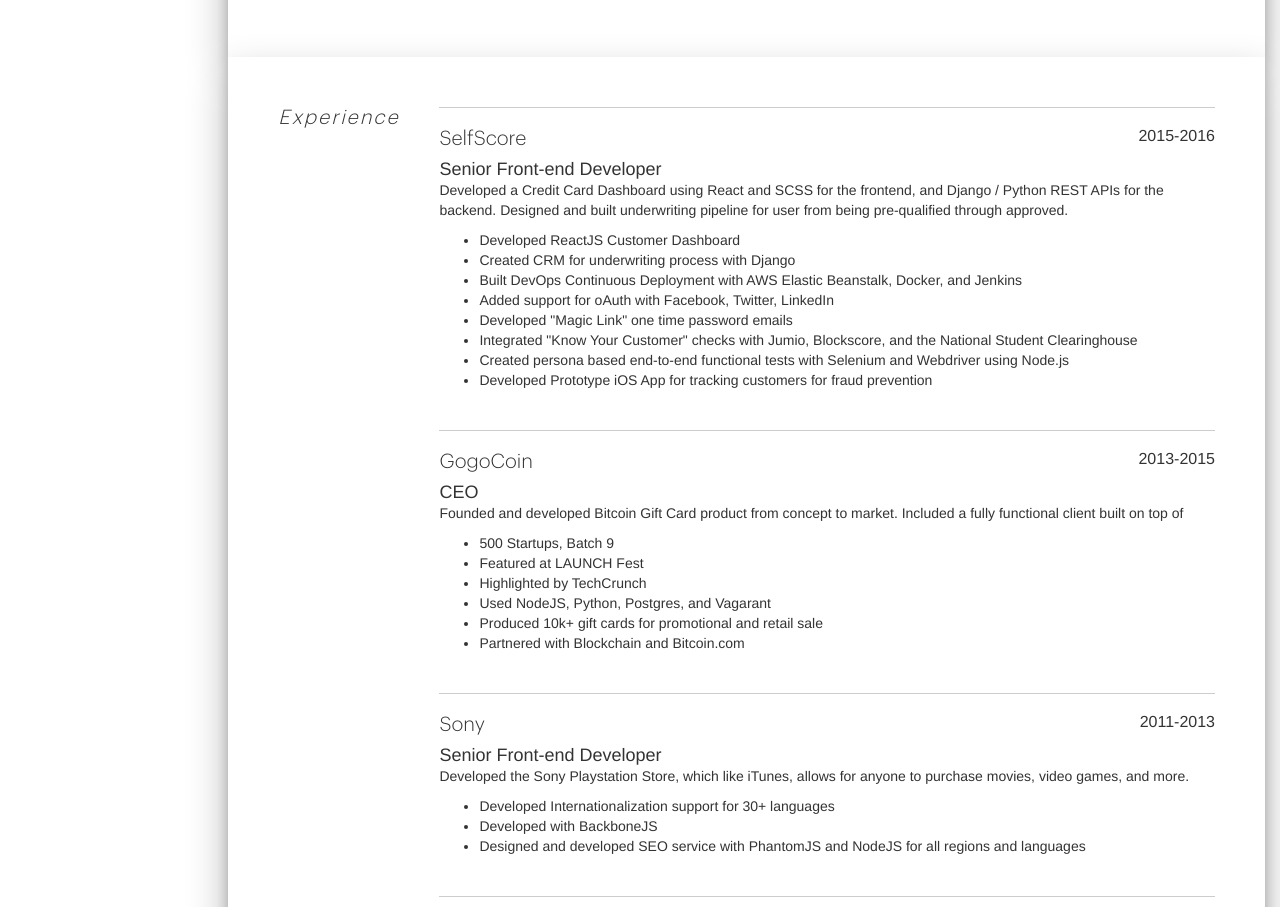
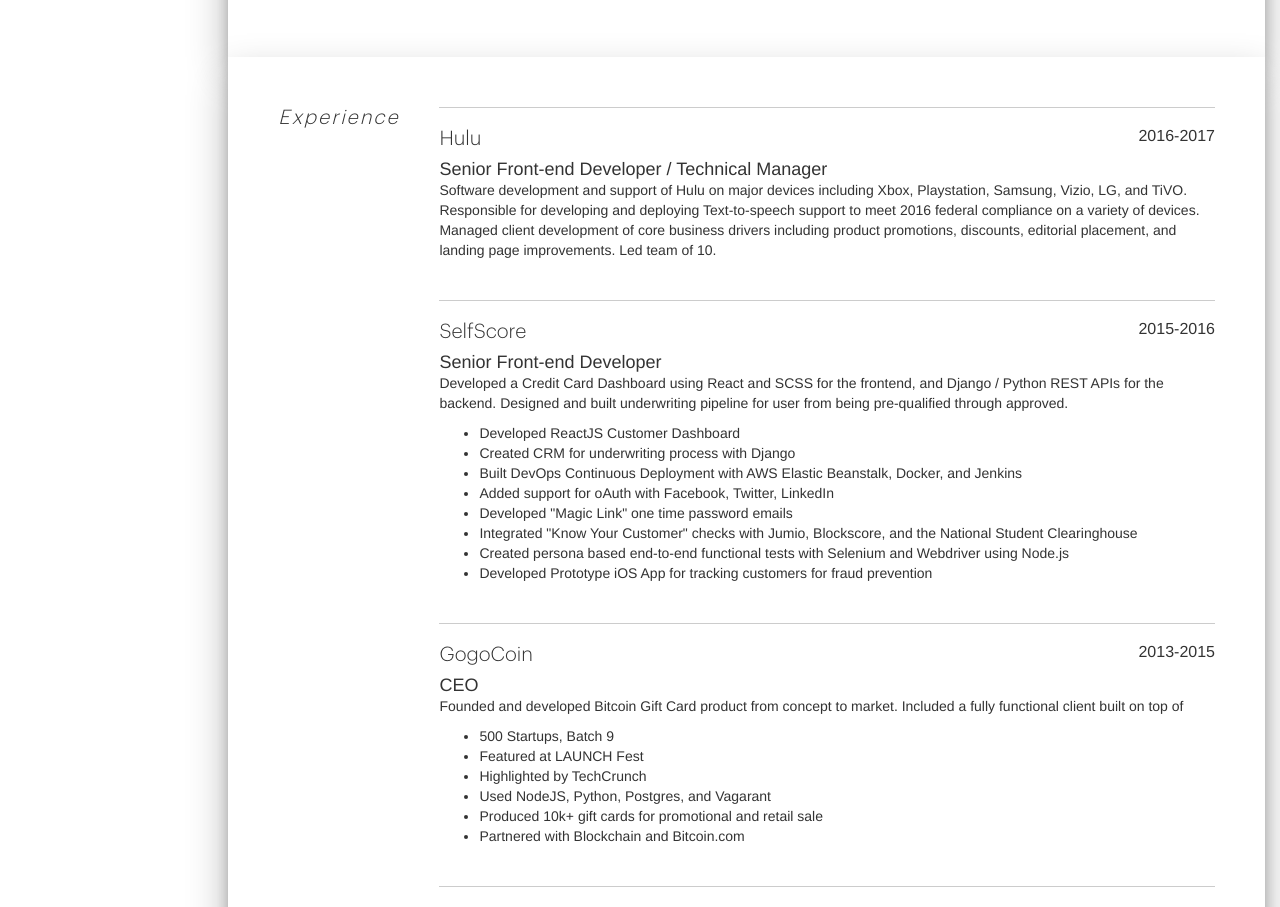
Before and after one commit to nym/tomlongson, a plain HTML site: page index.html in a window 1280 px wide. Shown: the part 1134-2041 px from the top of the page. Drawn offline with nearby package versions, Linux system fonts and the light colour scheme.

Commit message:
Adding Hulu job.

```diff
--- a/index.html
+++ b/index.html
@@ -189,6 +189,12 @@
                     <h2>Experience</h2>
                   </div>
                   <div class="col-md-10">
+                    <div class="job">
+                        <h4>2016-2017</h4>
+                        <h2>Hulu</h2>
+                        <h3>Senior Front-end Developer / Technical Manager</h3>
+                        <p>Software development and support of Hulu on major devices including Xbox, Playstation, Samsung, Vizio, LG, and TiVO. Responsible for developing and deploying Text-to-speech support to meet 2016 federal compliance on a variety of devices. Managed client development of core business drivers including product promotions, discounts, editorial placement, and landing page improvements. Led team of 10.</p>
+                    </div>
                     <div class="job">
                         <h4>2015-2016</h4>
                         <h2>SelfScore</h2>
```
